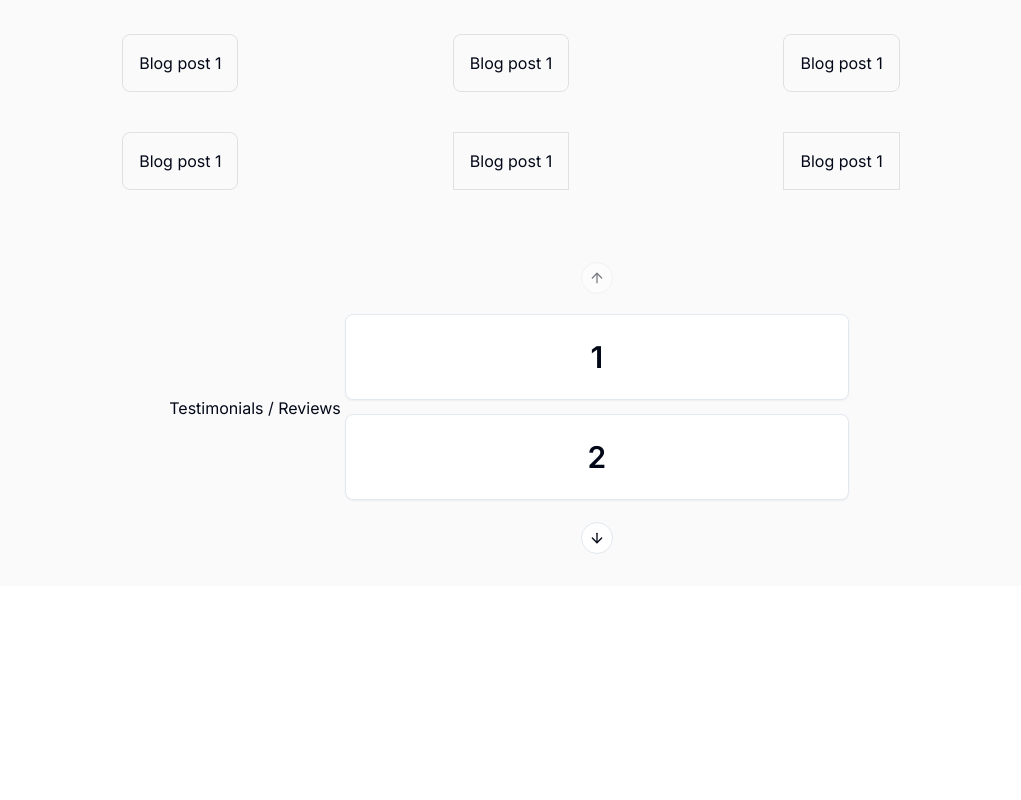
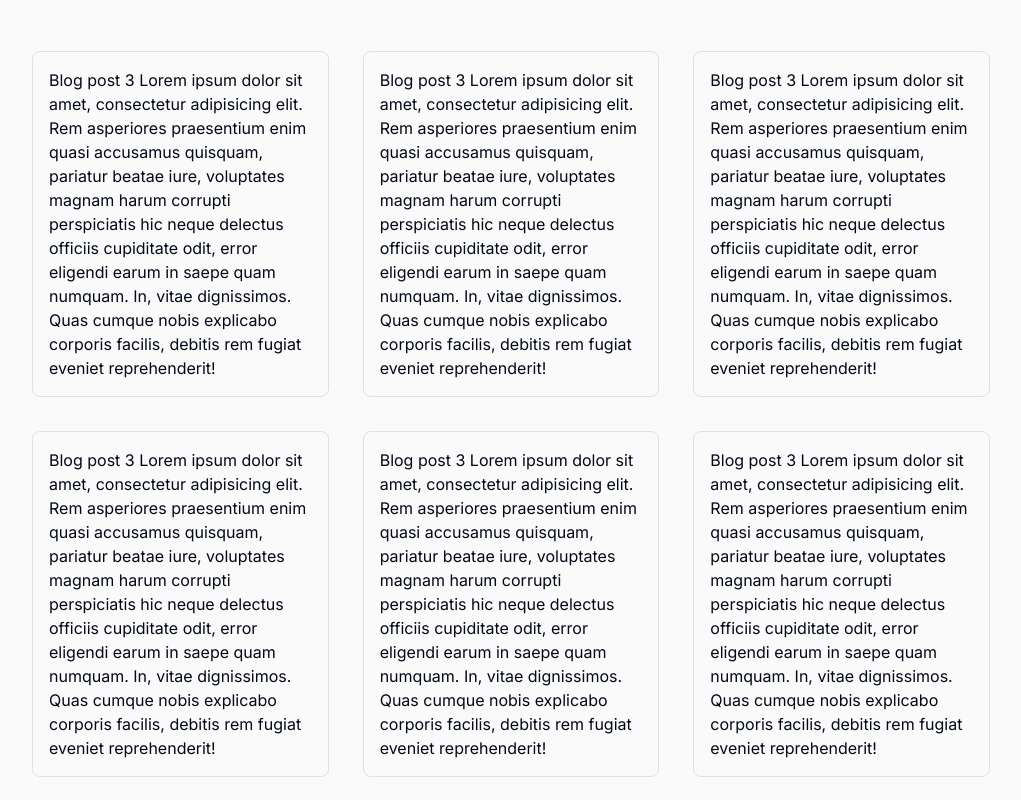
Before and after one commit to aaronaltman/flackinjury-law-2024, a Next.js app: page / in a window 1280 px wide. Shown: the part 2460-3260 px from the top of the page, without its empty margins (129-1150 px from the left). Before the commit the page ends 3046 px from the top, so only its background shows below. Built offline with nearby package versions, Linux system fonts and the light colour scheme.

Commit message:
no entiendo

```diff
--- a/src/app/page.tsx
+++ b/src/app/page.tsx
@@ -5,6 +5,7 @@ import HomeLogosSection from "@/components/homepage/home-logos-section";
 import HomeServicesSection from "@/components/homepage/home-services-section";
 import HomeBlogPosts from "@/components/homepage/home-blog-posts";
 import HomeCarousel from "@/components/homepage/home-carousel";
+import MainFooter from "@/components/main-footer";
 
 export default function Home() {
   return (
@@ -16,6 +17,7 @@ export default function Home() {
       <HomeServicesSection />
       <HomeBlogPosts />
       <HomeCarousel />
+      <MainFooter />
     </main>
   );
 }
--- a/src/components/homepage/home-blog-posts.tsx
+++ b/src/components/homepage/home-blog-posts.tsx
@@ -18,16 +18,76 @@ export default function HomeBlogPosts() {
         </p>
       </div>
 
-      <div className="flex flex-col px-20 space-y-10">
+      <div className="flex flex-col px-20">
         <div className="flex flex-col justify-around md:flex-row flex-wrap space-y-6 md:space-y-0">
-          <p className="border border-black/10 p-4 rounded-lg">Blog post 1</p>
-          <p className="border border-black/10 p-4 rounded-lg">Blog post 1</p>
-          <p className="border border-black/10 p-4 rounded-lg">Blog post 1</p>
+          <div className="flex flex-col md:flex-row basis-1/3 border border-black/0 p-4 rounded-lg">
+            <p className="border border-black/10 p-4 rounded-lg">
+              Blog post 3 Lorem ipsum dolor sit amet, consectetur adipisicing
+              elit. Rem asperiores praesentium enim quasi accusamus quisquam,
+              pariatur beatae iure, voluptates magnam harum corrupti
+              perspiciatis hic neque delectus officiis cupiditate odit, error
+              eligendi earum in saepe quam numquam. In, vitae dignissimos. Quas
+              cumque nobis explicabo corporis facilis, debitis rem fugiat
+              eveniet reprehenderit!
+            </p>
+          </div>
+          <div className="flex basis-1/3 border border-black/0 p-4 rounded-lg">
+            <p className="border border-black/10 p-4 rounded-lg">
+              Blog post 3 Lorem ipsum dolor sit amet, consectetur adipisicing
+              elit. Rem asperiores praesentium enim quasi accusamus quisquam,
+              pariatur beatae iure, voluptates magnam harum corrupti
+              perspiciatis hic neque delectus officiis cupiditate odit, error
+              eligendi earum in saepe quam numquam. In, vitae dignissimos. Quas
+              cumque nobis explicabo corporis facilis, debitis rem fugiat
+              eveniet reprehenderit!
+            </p>
+          </div>
+          <div className="flex md:basis-1/3 border border-black/0 md:p-4 rounded-lg">
+            <p className="border border-black/10 p-4 rounded-lg">
+              Blog post 3 Lorem ipsum dolor sit amet, consectetur adipisicing
+              elit. Rem asperiores praesentium enim quasi accusamus quisquam,
+              pariatur beatae iure, voluptates magnam harum corrupti
+              perspiciatis hic neque delectus officiis cupiditate odit, error
+              eligendi earum in saepe quam numquam. In, vitae dignissimos. Quas
+              cumque nobis explicabo corporis facilis, debitis rem fugiat
+              eveniet reprehenderit!
+            </p>
+          </div>
         </div>
-        <div className="flex flex-col justify-around md:flex-row flex-wrap">
-          <p className="border border-black/10 p-4 rounded-lg">Blog post 1</p>
-          <p className="border border-black/10 p-4">Blog post 1</p>
-          <p className="border border-black/10 p-4">Blog post 1</p>
+        <div className="flex flex-col justify-around md:flex-row flex-wrap space-y-6 md:space-y-0">
+          <div className="flex md:basis-1/3 border border-black/0 p-4 rounded-lg">
+            <p className="border border-black/10 p-4 rounded-lg">
+              Blog post 3 Lorem ipsum dolor sit amet, consectetur adipisicing
+              elit. Rem asperiores praesentium enim quasi accusamus quisquam,
+              pariatur beatae iure, voluptates magnam harum corrupti
+              perspiciatis hic neque delectus officiis cupiditate odit, error
+              eligendi earum in saepe quam numquam. In, vitae dignissimos. Quas
+              cumque nobis explicabo corporis facilis, debitis rem fugiat
+              eveniet reprehenderit!
+            </p>
+          </div>
+          <div className="flex md:basis-1/3 border border-black/0 p-4 rounded-lg">
+            <p className="border border-black/10 p-4 rounded-lg">
+              Blog post 3 Lorem ipsum dolor sit amet, consectetur adipisicing
+              elit. Rem asperiores praesentium enim quasi accusamus quisquam,
+              pariatur beatae iure, voluptates magnam harum corrupti
+              perspiciatis hic neque delectus officiis cupiditate odit, error
+              eligendi earum in saepe quam numquam. In, vitae dignissimos. Quas
+              cumque nobis explicabo corporis facilis, debitis rem fugiat
+              eveniet reprehenderit!
+            </p>
+          </div>
+          <div className="flex md:basis-1/3 border border-black/0 p-4 rounded-lg">
+            <p className="border border-black/10 p-4 rounded-lg">
+              Blog post 3 Lorem ipsum dolor sit amet, consectetur adipisicing
+              elit. Rem asperiores praesentium enim quasi accusamus quisquam,
+              pariatur beatae iure, voluptates magnam harum corrupti
+              perspiciatis hic neque delectus officiis cupiditate odit, error
+              eligendi earum in saepe quam numquam. In, vitae dignissimos. Quas
+              cumque nobis explicabo corporis facilis, debitis rem fugiat
+              eveniet reprehenderit!
+            </p>
+          </div>
         </div>
       </div>
     </section>
--- a/src/components/homepage/home-carousel.tsx
+++ b/src/components/homepage/home-carousel.tsx
@@ -8,25 +8,35 @@ import {
 } from "@/components/ui/carousel";
 
 export default function HomeCarousel() {
+  // Dummy testimonials data
+  const testimonials = [
+    "“I was rear-ended by a vehicle last year while pulling my work trailer. I had personal injury, personal and business property damage. Jonathan Flack and his team continued taking my calls and answering my questions over 6 months until the accident was settled. Because of his guidance, I was able to receive a larger amount of settlement. I can&#39;t say enough about how they always treated me like a person (not a number) and how they went the extra mile to take care of me and my situation. I would use them over and over again. It&#39;s hard to find a team like this that is personable, professional, knowledgeable and honest! Matt S.",
+    "Absolutely fantastic! Highly recommend.",
+    "Great experience from start to finish.",
+    "Exceptional quality and outstanding customer service.",
+    "I'm so happy with the product and service received!",
+  ];
+
   return (
-    <section className="flex justify-center items-center py-20">
-      <div>
+    <>
+      <div className="text-center">
         <h2>Testimonials / Reviews</h2>
       </div>
+      <section className="flex flex-col justify-center items-center py-20">
         <Carousel
           opts={{
             align: "start",
           }}
           orientation="vertical"
-        className="w-full max-w-lg"
+          className="w-full max-w-3xl px-4"
         >
-        <CarouselContent className="-mt-1 h-[200px]">
-          {Array.from({ length: 5 }).map((_, index) => (
+          <CarouselContent className="-mt-1 h-[300px]">
+            {testimonials.map((testimonial, index) => (
               <CarouselItem key={index} className="pt-1 md:basis-1/2">
                 <div className="p-1">
                   <Card>
                     <CardContent className="flex items-center justify-center p-6">
-                    <span className="text-3xl font-semibold">{index + 1}</span>
+                      <span className="text-md">{testimonial}</span>
                     </CardContent>
                   </Card>
                 </div>
@@ -37,5 +47,6 @@ export default function HomeCarousel() {
           <CarouselNext />
         </Carousel>
       </section>
+    </>
   );
 }
--- a/src/components/homepage/home-logos-section.tsx
+++ b/src/components/homepage/home-logos-section.tsx
@@ -6,7 +6,7 @@ export default function HomeLogosSection() {
     <section className="max-w-6xl mx-auto">
       <div className="bg-slate-900">
         <div className="">
-          <div className="flex flex-col space-y-6 md:space-y-0 md:flex-row md:justify-around items-center text-white text-xl py-20">
+          <div className="flex flex-col space-y-10 md:space-y-0 md:flex-row md:justify-around items-center text-white text-xl py-20">
             <Image
               src="https://wp.flackinjurylaw.com/wp-content/uploads/2024/01/state-bar-of-georgia.png"
               width={220}
--- /dev/null
+++ b/src/components/main-footer.tsx
@@ -0,0 +1,5 @@
+import React from "react";
+
+export default function MainFooter() {
+  return <div>main-footer</div>;
+}
```
Lines whose indentation alone changed are shown as unchanged.
